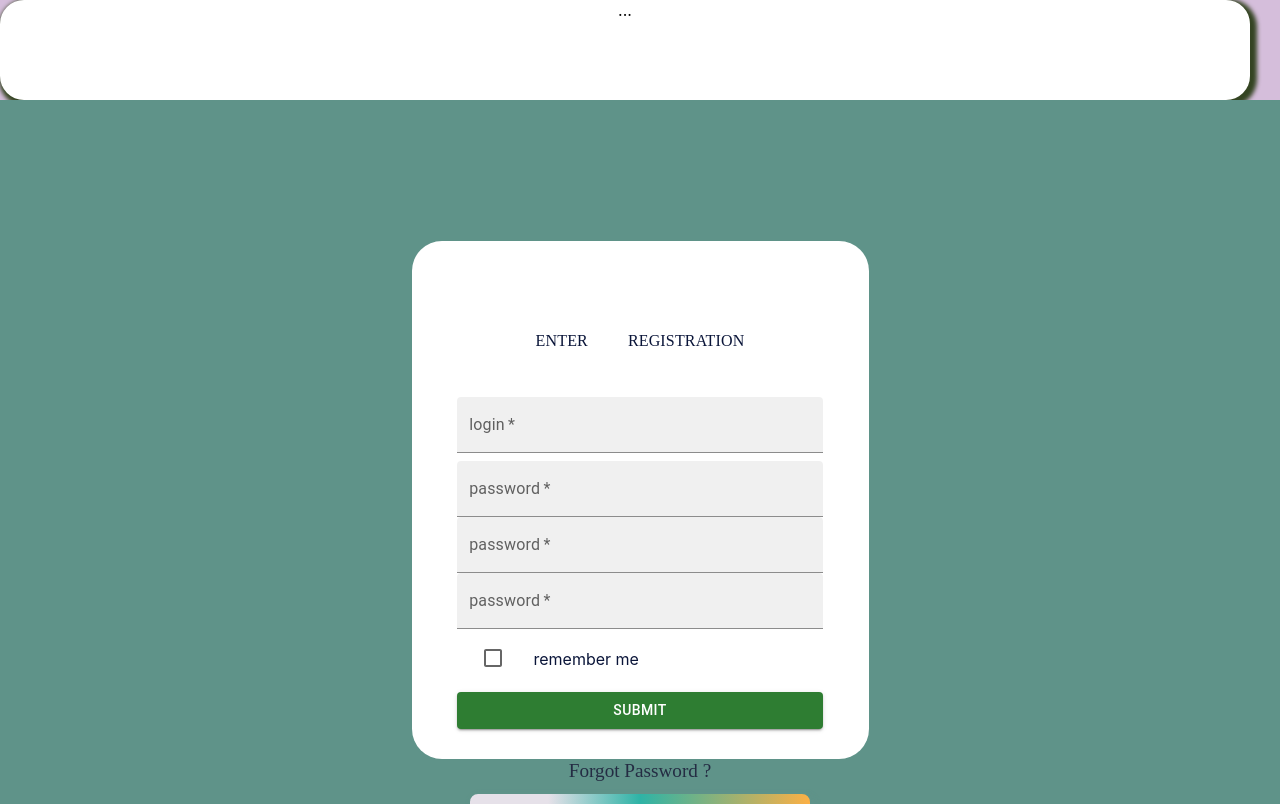
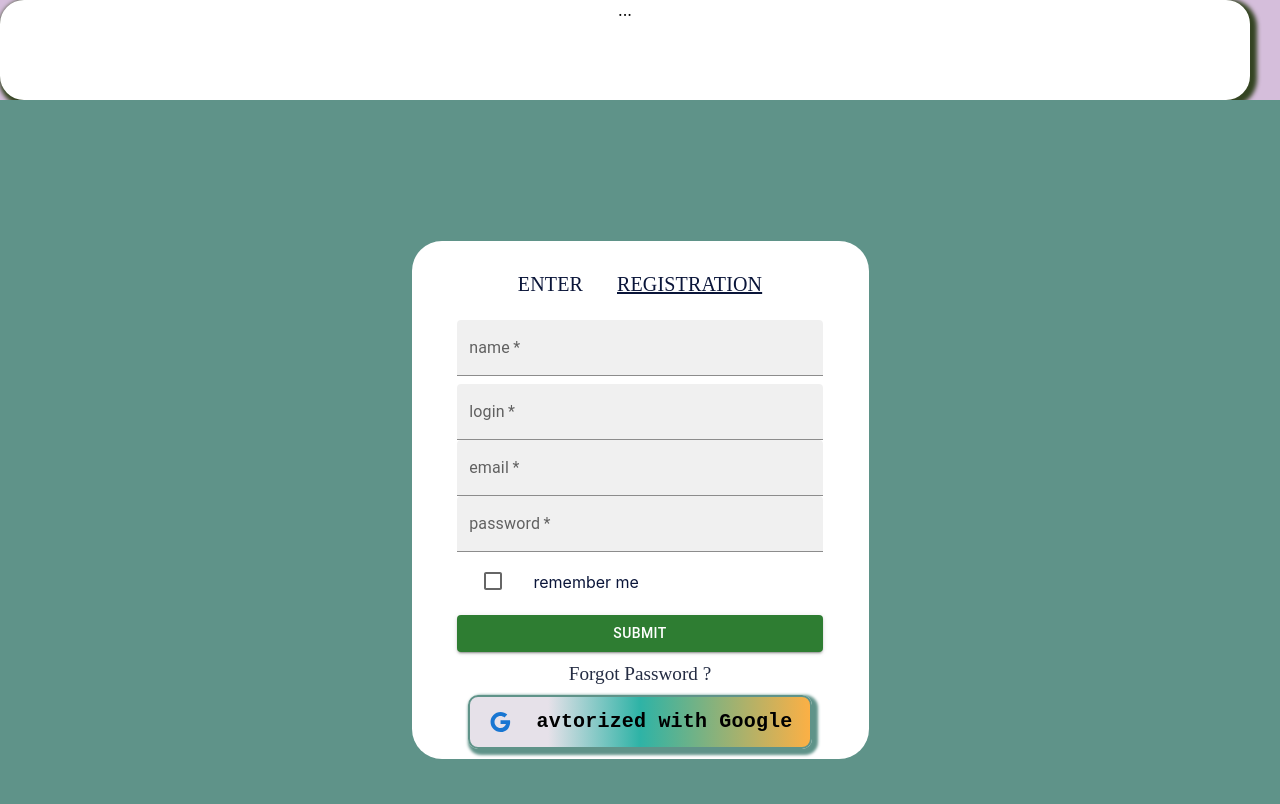
Before and after one commit to SergeyGetman/full-stack-PHP, a React (Create React App) app: page /login in a window 1280 px wide. Shown: the top 804 px of the page. Built offline with nearby package versions, Linux system fonts and the light colour scheme.

Commit message:
refactor sign-in

```diff
--- a/src/components/SignIn.tsx
+++ b/src/components/SignIn.tsx
@@ -15,6 +15,8 @@ import AvtorizedGoogle from "./AvtorizedGoogle";
 import { Link } from "react-router-dom";
 import { useForm } from "react-hook-form";
 import { GENERAL_REQUEST, METHOD } from "../api/general_request";
+
+import AccessibilityIcon from "@mui/icons-material/Accessibility";
 
 const SignIn = ({ typeLoad }: { typeLoad?: string }): ReactElement => {
   const [changeFormCountInput, setChangeFormCountInput] =
@@ -42,8 +44,20 @@ const SignIn = ({ typeLoad }: { typeLoad?: string }): ReactElement => {
         <SignInStyle>
           <SignInStyleAllFormBlock>
             <SignInStyleTitle>
-              <span onClick={() => changeType("signin")}>ENTER</span>
-              <span onClick={() => changeType("registration")}>
+              <span
+                style={{
+                  textDecoration: changeFormCountInput ? "underline" : "none",
+                }}
+                onClick={() => changeType("signin")}
+              >
+                ENTER
+              </span>
+              <span
+                style={{
+                  textDecoration: changeFormCountInput ? "none" : "underline",
+                }}
+                onClick={() => changeType("registration")}
+              >
                 REGISTRATION
               </span>
             </SignInStyleTitle>
@@ -81,9 +95,9 @@ const SignIn = ({ typeLoad }: { typeLoad?: string }): ReactElement => {
                       <Grid xs={2} md={5} lg={12} item>
                         <InputComponent
                           variant="filled"
-                          label="login"
-                          id="login"
-                          name="login"
+                          label="name"
+                          id="name"
+                          name="name"
                           args={classesCustom}
                           register={register}
                           required
@@ -92,18 +106,18 @@ const SignIn = ({ typeLoad }: { typeLoad?: string }): ReactElement => {
                       <Grid xs={2} md={5} lg={12} item>
                         <InputComponent
                           variant="filled"
-                          label="password"
-                          id="password"
-                          name="password"
+                          label="login"
+                          id="login"
+                          name="login"
                           args={classesCustom}
                           register={register}
                           required
                         />
                         <InputComponent
                           variant="filled"
-                          label="password"
-                          id="password"
-                          name="password"
+                          label="email"
+                          id="email"
+                          name="email"
                           args={classesCustom}
                           register={register}
                           required
@@ -120,29 +134,6 @@ const SignIn = ({ typeLoad }: { typeLoad?: string }): ReactElement => {
                       </Grid>
                     </>
                   )}
-
-                  {/*<Grid xs={2} md={5} lg={12} item>*/}
-                  {/*  <InputComponent*/}
-                  {/*    variant="filled"*/}
-                  {/*    label="login"*/}
-                  {/*    id="login"*/}
-                  {/*    name="login"*/}
-                  {/*    args={classesCustom}*/}
-                  {/*    register={register}*/}
-                  {/*    required*/}
-                  {/*  />*/}
-                  {/*</Grid>*/}
-                  {/*<Grid xs={2} md={5} lg={12} item>*/}
-                  {/*  <InputComponent*/}
-                  {/*    variant="filled"*/}
-                  {/*    label="password"*/}
-                  {/*    id="password"*/}
-                  {/*    name="password"*/}
-                  {/*    args={classesCustom}*/}
-                  {/*    register={register}*/}
-                  {/*    required*/}
-                  {/*  />*/}
-                  {/*</Grid>*/}
                 </Grid>
                 <SignInStyleSubtitle>
                   <Checkbox />
--- a/src/layout/styled-component/SignIn.style.tsx
+++ b/src/layout/styled-component/SignIn.style.tsx
@@ -16,19 +16,29 @@ export const SignInStyleAllFormBlock = styled(Box)(({ theme }) => ({
   background: "#FFF",
 
   "& form ": {
-    margin: "44px 0",
+    margin: "21px 0",
+    height: "100%",
   },
 }));
 
-export const SignInStyleTitle = styled(Typography)(({ theme }) => ({
-  color: "#0a1539",
-  fontFamily: "cursive",
-  marginTop: "88px",
+export const SignInStyleTitle = styled(Typography)(
+  ({ active }: { active?: boolean }) => ({
+    color: "#0a1539",
+    fontFamily: "cursive",
+    marginTop: "28px",
 
-  "& span": {
-    margin: "20px",
-  },
-}));
+    "& span": {
+      fontSize: "20px",
+      margin: "17px",
+      textDecorationColor: "blue",
+    },
+
+    "& span:hover": {
+      cursor: "pointer",
+      color: "red",
+    },
+  })
+);
 export const SignInStyleSubtitle = styled(Box)(({ theme }) => ({
   display: "flex",
   color: "#0a1539",
@@ -46,7 +56,7 @@ export const SignInWrapperButton = styled(Box)(({ theme }) => ({
 
 export const SignInForgotPassword = styled(Box)(({ theme }) => ({
   height: "250px",
-  marginTop: "25px",
+  marginTop: "5px",
 
   "& a": {
     textDecoration: "none",
```
